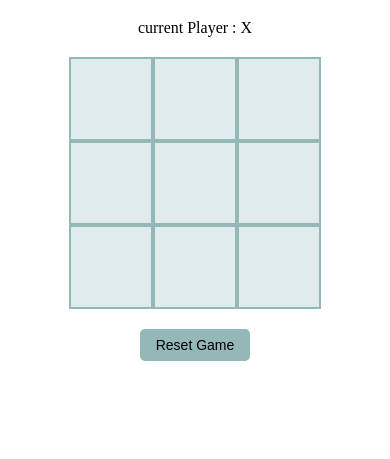
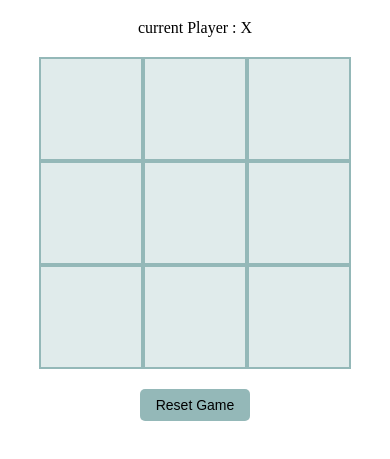
Before and after one commit to Arpitakharde/Assignment-39, a plain HTML site: page index.html in a window 390 px wide. Shown: the part 61-520 px from the top of the page. Drawn offline with Linux system fonts and the light colour scheme.

Commit message:
media query added for tab device

```diff
--- a/style.css
+++ b/style.css
@@ -12,12 +12,17 @@
     margin: 0px 0px;
 }
 
-.cell{
+
+
+.cell {
     width: 130px;
     height: 130px;
     background-color: #e0ebeb;
     border: 2px solid #94b8b8;
-    align-content: center;
+    display: flex;
+    align-items: center;
+    justify-content: center;
+    font-size: 24px;
 }
 
 .cell:hover{
@@ -58,3 +63,11 @@
         margin:20px 10px;
     }
 }
+
+@media (max-width: 768px) {
+    .cell {
+        width: 100px;
+        height: 100px;
+        font-size: 20px;
+    }
+}
```
